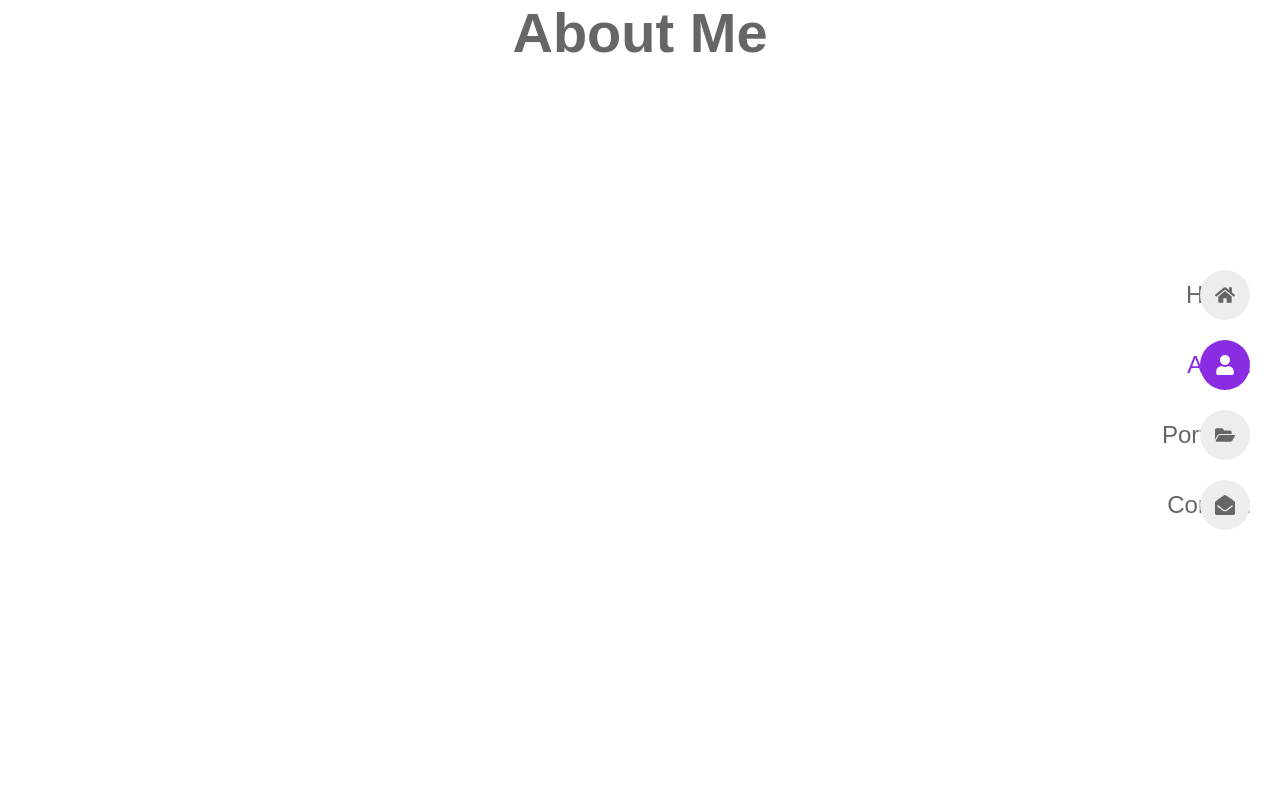
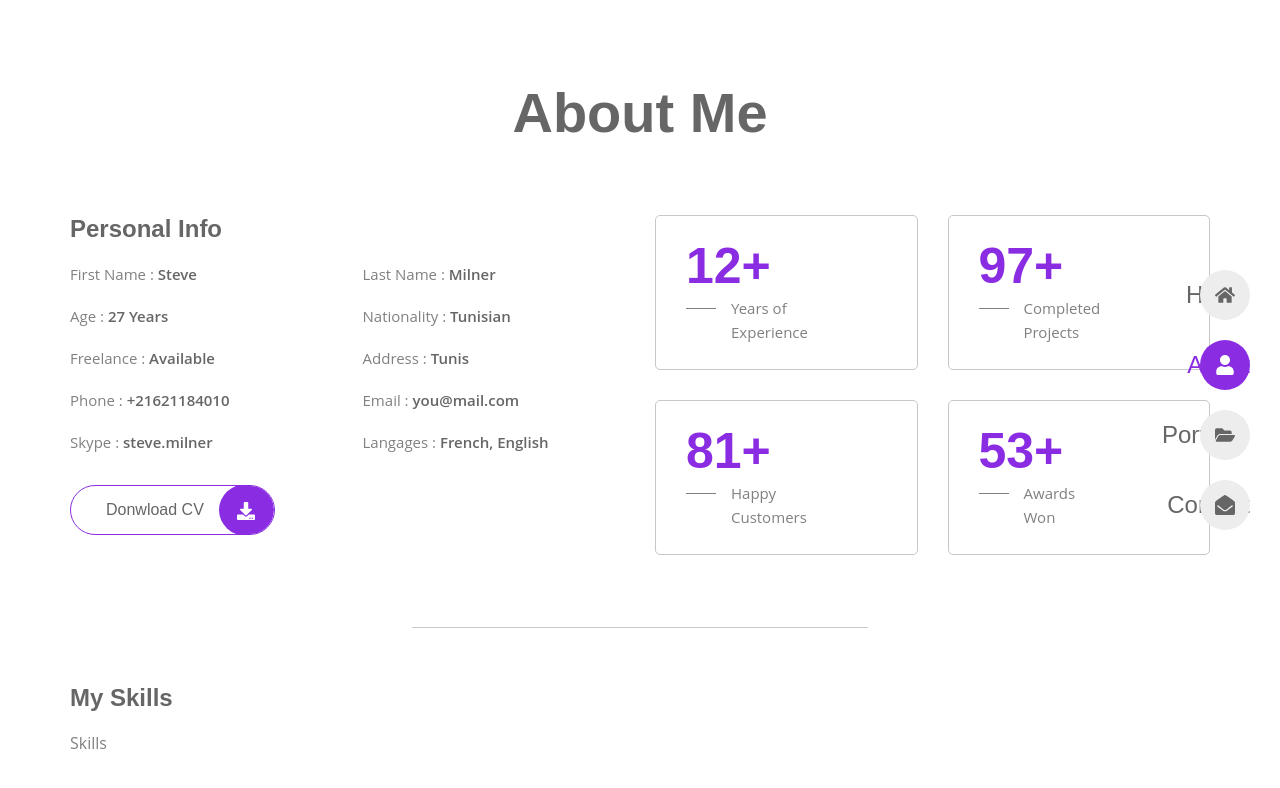
Before and after one commit to RodryVz/PortafolioReact, a React (Vite) app: page /about in a window 1280 px wide. Shown: the top 788 px of the page. Built offline with nearby package versions, Linux system fonts and the light colour scheme; a web font is replaced by a local one.

Commit message:
about primera parte

```diff
--- a/package.json
+++ b/package.json
@@ -10,6 +10,7 @@
     "preview": "vite preview"
   },
   "dependencies": {
+    "html-react-parser": "^4.0.0",
     "react": "^18.2.0",
     "react-dom": "^18.2.0",
     "react-icons": "^4.9.0",
--- a/src/App.css
+++ b/src/App.css
@@ -73,10 +73,10 @@
 /*------------------- Reusable Css--------------- */
 
 .container{
-    background-color: hsl(271, 76%, 53%);
     max-width: 1140px;
     margin-inline: auto;
 }
+
 
 .grid{
     display: grid;
--- /dev/null
+++ b/src/components/Info.tsx
@@ -0,0 +1,19 @@
+import React from 'react';
+import { personalInfo } from '../data';
+
+const Info = () => {
+    return (
+        <>
+            {personalInfo.map(({ title, description }, index) => {
+                return (
+                    <li className='info__item' key={index}>
+                        <span className='info__title'>{title}</span>
+                        <span className='info__description'>{description}</span>
+                    </li>
+                )
+            })}
+        </>
+    )
+}
+
+export default Info
--- /dev/null
+++ b/src/components/Skills.tsx
@@ -0,0 +1,9 @@
+import React from 'react'
+
+const Skills = () => {
+    return (
+        <div>Skills</div>
+    )
+}
+
+export default Skills
--- /dev/null
+++ b/src/components/Stats.tsx
@@ -0,0 +1,20 @@
+import React from 'react';
+import { stats } from '../data';
+import parse from 'html-react-parser';
+
+const Stats = () => {
+    return (
+        <>
+        {stats.map(({no, title}, index) => {
+            return(
+                <div className='stats__box' key={index}>
+                    <h3 className='stats__no'>{no}</h3>
+                    <p className='stats__title'>{parse(title)}</p>
+                </div>
+            )
+        })}
+        </>
+    )
+}
+
+export default Stats
--- a/src/page/about/About.tsx
+++ b/src/page/about/About.tsx
@@ -1,13 +1,48 @@
-import React from 'react'
-import "./about.css";
+import React from 'react';
+import Info from '../../components/Info';
+import Stats from '../../components/Stats';
+import Skills from '../../components/Skills';
+import { FaDownload } from 'react-icons/fa';
+import CV from '../../assets/steve-Cv.pdf';
+import "./about.css"
 
 const About = () => {
     return (
-        <main className='about'>
-            <h2 className='section__title'>
-                About <span> Me</span>
-            </h2>
+        <main className='section container'>
+            <section className='about'>
+                <h2 className='section__title'>
+                    About <span> Me</span>
+                </h2>
 
+                <div className='about__container grid'>
+                    <div className='about__info'>
+                        <h3 className='section__subtitle'> Personal Info
+                        </h3>
+
+                        <ul className='info__list grid'>
+                            <Info/>
+                        </ul>
+
+                        <a href={CV} download="" className='button'>
+                            Donwload CV <span className='button__icon'><FaDownload/></span>
+                        </a>
+                    </div>
+
+                    <div className='stats grid'>
+                        <Stats/>
+                    </div>
+                </div>
+            </section>
+
+            <div className='separator'></div>
+
+            <section className='skills'>
+                <h3 className='section__subtitle subtitle__center'>My Skills</h3>
+
+                <div className='skills__container grid'>
+                    <Skills/>
+                </div>
+            </section>
         </main>
     )
 }
--- a/src/page/about/about.css
+++ b/src/page/about/about.css
@@ -0,0 +1,61 @@
+.about__container,
+.info__list,
+.stats {
+    grid-template-columns: repeat(2, 1fr);
+}
+
+.info__list{
+    row-gap: 20px;
+    margin-bottom: 32px;
+}
+
+.section__subtitle {
+    font-size: var(--h3-font-size);
+    font-weight: var(--weight-600);
+    margin-bottom: 20px;
+}
+
+.info__list .info__title,
+.info__list .info__description {
+    font-size: var(--small-font-size);
+}
+
+.info__list .info__description{
+    color: var(--title-color);
+    font-weight: var(--weight-600);
+}
+
+.stats__box {
+    border: 1px solid var(--border-color);
+    padding: 20px 30px 25px;
+    border-radius: 5px;
+}
+
+.stats__no {
+    color: var(--first-color);
+    font-size: var(--h1-font-size);
+    line-height: 1.2;
+}
+
+.stats__title {
+    font-size: var(--small-font-size);
+    line-height: 1.6;
+    padding-left: 45px;
+    position: relative;
+}
+
+.stats__title::before{
+    content: "";
+    position: absolute;
+    left: 0;
+    top: 25%;
+    width: 30px;
+    height: 1px;
+    background-color: var(--text-color);
+}
+
+.separator {
+    border-top: 1px solid var(--border-color);
+    max-width: 40%;
+    margin: 72px auto 56px;
+}
```
Also changed, not shown: 2 other files (tests, documents, lock files or other folders).
